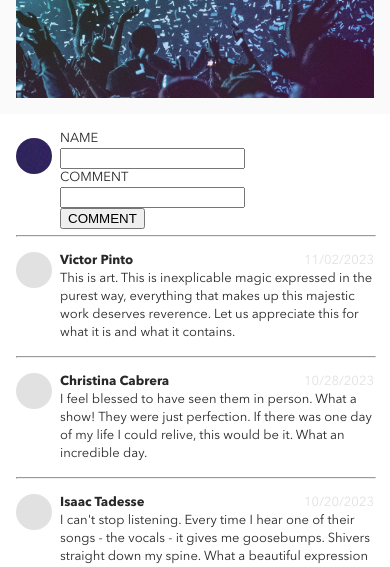
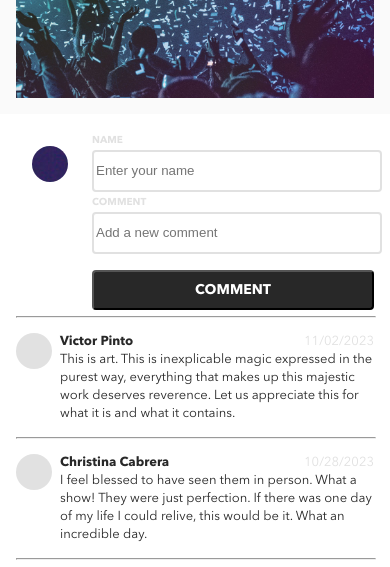
Before and after one commit to Zijing-Liu/Bandsite, a plain HTML site: page index.html in a window 390 px wide. Shown: the part 3220-3787 px from the top of the page. Drawn offline with Linux system fonts and the light colour scheme.

Commit message:
completed the styles for the bio comment section on mobile views

```diff
--- a/index.html
+++ b/index.html
@@ -115,24 +115,30 @@
         <h2 class="Join the Conversation"></h2>
         <div class="conversation">
           <div class="avatar avatar--filled"></div>
-          <form class="add-comments" action="POST">
-            <label for="user-name">NAME</label><br />
+          <div class="add-comments">
+            <form class="form" action="POST">
+              <label class="form__label" for="user-name">NAME</label><br />
               <input
-              class="add-comments__input"
+                class="form__name"
                 type="text"
                 name=""
                 id="user-name"
+                placeholder="Enter your name"
               /><br />
-            <label for="user-comment">COMMENT</label><br />
+              <label class="form__label--comment" for="user-comment"
+                >COMMENT</label
+              ><br />
               <input
-              class="add-comments__input"
+                class="form__comment"
                 type="text"
                 name=""
                 id="user-comment"
+                placeholder="Add a new comment"
               />
               <br />
-            <button class="add-comments-button">COMMENT</button>
             </form>
+            <button class="primary-cta">COMMENT</button>
+          </div>
         </div>
 
         <div class="comment-list" id="comment-list">
--- a/styles/bio.scss
+++ b/styles/bio.scss
@@ -353,20 +353,67 @@ body {
   }
 }
 
-form #input {
-  width: 100%;
-  border: $Mercury 1px;
-  border-radius: 10px;
-}
-
 // styling for the comment section
 .conversation {
   display: flex;
   gap: 8px;
+  justify-content: space-between;
+}
+.add-comments {
+  display: flex;
+  flex-direction: column;
+  flex-grow: 1;
+}
+.form {
+  &__name {
+    width: 100%;
+    min-height: 36px;
+    border-radius: 4px;
+    border-color: $Mercury;
+    border-style: solid;
+    @include tablet {
+      min-height: 48px;
+    }
+  }
+  &__comment {
+    width: 100%;
+    min-height: 36px;
+    border-radius: 4px;
+    border-color: $Mercury;
+    border-style: solid;
+    @include tablet {
+      min-height: 48px;
+    }
+  }
+  &__label {
+    @extend .labels-and-buttons;
+    color: $Mercury;
+    &--comment {
+      @extend .form__label;
+      margin-top: $padding;
+    }
+  }
+}
+
+.primary-cta {
+  @extend .labels-and-buttons;
+  font-size: 14px;
+  margin-top: $padding;
+  color: $White;
+  height: 40px;
+  width: 100%;
+  background-color: $BandSite-Black;
+  border-radius: 4px;
+  @include tablet {
+    max-width: 150px;
+  }
+  &--hidden {
+    @extend .primary-cta;
+    visibility: hidden;
+  }
 }
 .comments {
   @extend .body-copy;
-
   margin: 0px $page-margin;
   @include tablet {
     margin: 0px $page-margin--tablet;
@@ -414,5 +461,6 @@ hr {
   flex-shrink: 0;
   &--filled {
     background-image: url("../assets/Images/Mohan-muruge.jpg");
+    margin: $padding;
   }
 }
```
Also changed, not shown: styles/bio.css. Lines whose indentation alone changed are shown as unchanged.
